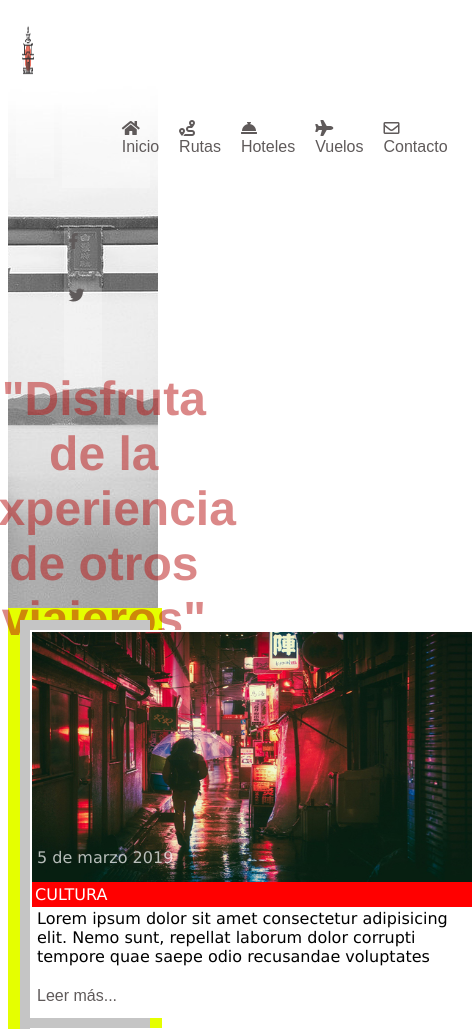
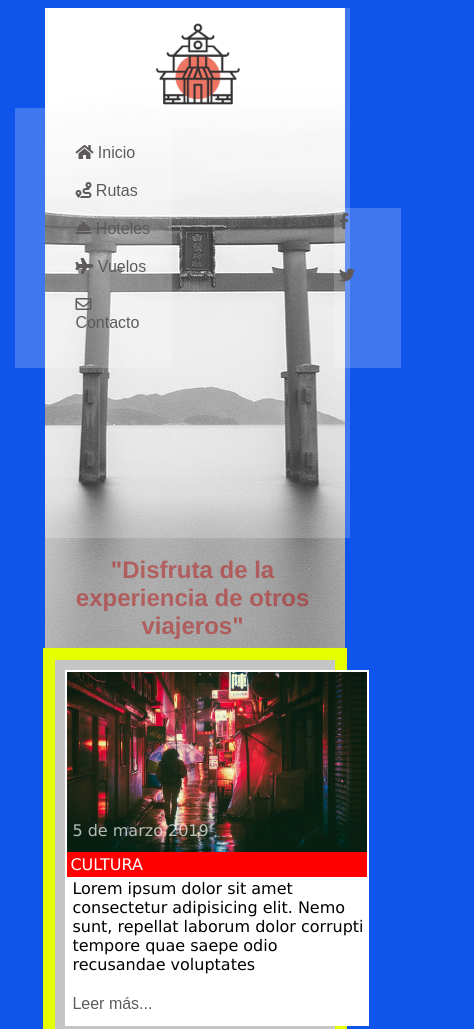
Before and after one commit to guillermotriguero/react, a plain HTML site: page index-flex.html in a window 390 px wide. Shown: the top 1029 px of the page, 474 px wide, since content can reach past the window. Drawn offline with Linux system fonts and the light colour scheme.

Commit message:
Maqueta flex terminada antes de limpiar código

```diff
--- a/styles/styles.css
+++ b/styles/styles.css
@@ -26,17 +26,12 @@ li {
     padding: 10px;
 }
 
-/* CONTAINERS ZONE */
-
 /*HEADER*/
 /* Container grande del header con menú, logo e imagen de cabecera*/
 
 .big-container {
     width: 1200px;
-            align-content: center; /* ¿por qué no funcionan?*/
-            justify-content: center;
-    display: flex;
-    flex-flow: row wrap;
+    margin: auto;
 
     background-image: url(/images/header-background.jpg);
     background-position-y:850px;
@@ -57,14 +52,15 @@ li {
 /* Logo */
 .item {
     display: flex;
-    padding: 5px;
+
+    /* código usado antes que creo que no hacía falta
      width: 20%;
-    height: 150px;
-    /* código usado antes que creo que no hacía falta
     margin-top: 10px;
     margin-bottom: 10px;*/
     background-color: rgb(255, 255, 255, 0.2);
 }
+
+
 
 /*Redes sociales*/
 
@@ -81,11 +77,15 @@ li {
 .bigitem {
     display: flex;
     justify-content: space-between;
-    align-items: center;
+    align-items: center; /* Esto me los centra verticalmente*/
     padding: 10px;
     width: 48%;
-    height: 150px;
     background-color: rgb(255, 255, 255, 0.2);
+}
+
+.bigitem a:hover{
+    text-decoration:underline;
+    color: rgba(139, 139, 139, 0.9);
 }
 
 /* Imagen del header con eslogan */
@@ -130,6 +130,7 @@ li {
 
 .big-container2 {
     display: flex;
+    margin: auto;  /* Esto me centra todo el bloque*/
     flex-flow: row wrap;
     width: 1200px;
     align-content: center;
@@ -193,7 +194,6 @@ li {
     background-color: red;
 }
 
-
 .readmore{
     font-family: Impact, Haettenschweiler, 'Arial Narrow Bold', sans-serif;
     text-align: left;
@@ -205,7 +205,6 @@ li {
     text-decoration:underline;
     color: rgba(139, 139, 139, 0.9);
 }
-
 
 /* Caja azul (item 9) debajo de las noticias */
 
@@ -222,11 +221,11 @@ li {
 /* Contenedor rojo*/
 .fourth-countainer {
     display: flex;
-    flex-flow: row wrap;
+    flex-direction: column;
+    align-items: center;
     margin-top: 10px;
     margin-left: 8px;
     margin-bottom: 10px;
-    justify-content: space-around;
     padding: 5px;
     width: 29%;
     background-color: rgb(184, 3, 3);
@@ -236,14 +235,12 @@ li {
 
 .item4 {
     display: flex;
-    flex-flow: column;
+    flex-direction: column;
+    align-items: center;
+    margin-top: 10px;
     padding: 5px;
     height: 150px;
-    width: 100%;
-    margin-top: 10px;
-    margin-left: 11px;
-    margin-right: 11px;
-    margin-bottom: 10px;
+    width: 90%;
     background-color: rgb(232, 250, 73);
 }
 
@@ -254,6 +251,7 @@ li {
 .fifth-container {
     display: flex;
     flex-flow: row wrap;
+    margin: auto;
     width: 1200px;
     align-content: center;
     justify-content: center;
@@ -272,27 +270,84 @@ li {
     background-color: rgb(232, 250, 73);
 }
 
-/* MEDIA QUERIES AREA*/
-/* Versión para pantallas tablet */
+/* |||||||||||||||| MEDIA QUERIES AREA ||||||||||||||||  */
+
+/* VERSIÓN TABLET */
 
 @media (max-width: 1240px) {
 
+    body {
+        background-color: rgb(15, 236, 26);
+    }
+
+    /*HEADER*/
+
+    /* Container del header que va dentro de .big-container (menú, logo...)*/
+    .container {
+        display: block;  /* En versión tablet nos conviene que los elementos se pongan uno debajo de otro*/
+    }
+
+    /* Container grande del header con menú, logo e imagen de cabecera*/
+
     .big-container {
-    width: 60%;
+        width: 80%;
     }
+
+    /* Menú de navegación*/
+
+    .bigitem {
+        display: block;
+        position: relative;
+        left: -40px;
+    }
+
+    ul {
+        display: block;
+    }
+
+    /* Logo */
+    .item {
+        display: flex;
+        align-items: center;
+        justify-content: center;
+    }
+
+    .item img {
+        height: 90px;
+    }
+
+    /*Redes sociales*/
+
+    .item-redes {
+        position: relative;
+        top: -160px;
+        right: -300px;
+        margin: auto; /* para centrarlo horizontalmente*/
+    }
+
+    /*Slogan*/
+
+    .item2{
+        font-size: 2em;
+        height: 50px;
+    }
+
+    /*BODY*/
+
+    /* Container grande alrededor del body, el contorno negro */
 
     .big-container2 {
         background-color: rgb(229, 255, 0);
-  width: 60%
+        width: 80%
     }
+
+    /* Caja grande de artículos */
 
     .third-container {
         flex: 50%;
     }
 
-.fourth-countainer {
-    width: 96%;
-}
+    /* Noticias-fichas */
 
     .item3 {
         width: 330px
@@ -302,61 +357,154 @@ li {
         width: 330px
     }
 
-.bigitem3 {
-    width: 662px;
+    /*SIDEBAR DERECHO*/
+
+    /* Contenedor rojo*/
+
+    .fourth-countainer {
+        width: 96%;
     }
 
+    /*FOOTER*/
+
+    /*Contenedor negro*/
+
     .fifth-container {
-    width: 60%;
-}
+        width: 80%;
     }
 
-/* Versión móvil */
-@media (max-width: 576px) {
 
-    .big-container {
-        width: 40%;
+/* VERSIÓN MÓVIL */
+@media (max-width: 750px) {
+
+    body {
+        background-color: rgb(15, 85, 236);
     }
 
+    /*HEADER*/
+
+    .item-redes {
+        right: -170px;
+    }
+
+    .item2{
+        font-size: 1.5em;
+        height: 50px;
+    }
+
+    /*BODY*/
+
+    /* Noticias-fichas */
+
+    .item3 {
+         width: 300px
+    }
+
+    .item3 img {
+        width: 300px
+     }
+
+
+/* DUDAS VERSIÓN RESPONSIVE:
+
+CONSEJOS PABLO:
+RESPONSIVE
+- Poner logo arriba y menú centrado: menos margen a los lados
+- En vez de flex row ponemos flex column p.e. para que quepa todo
+
+
+
+- Hasta donde hemos de estrechar en versión móvil?
+     - Por qué no se centra? (mismo problema que versión desktop)
+- Menú se sale por fuera / Redes sociales no encajan
+- Menú diferente disposición dentro de mismos tamaños versión tablet.
+¿Hay que hacer media queries intermedios?
+
+DUDAS GENERALES
+    - Alinear todo al centro en versión desktop: ya puse el width en los containers y no el body
+pero sigue sin funcionar: investigar
+
+- Menú alineado izquierda versión móvil: borrar espacios grandes (recordar no poner heights)
+
+
+VERSIÓN MÓVIL DE ANTES:
+
+
+    /*HEADER*/
+    /* Container grande del header con menú, logo e imagen de cabecera*/
+
+    /* .big-container {
+        width: 80%;
+    }
+
+    /* Container grande del header con menú, logo e imagen de cabecera*/
+
+/*
+
     .big-container img{
-        width:50%;
-        height:35%;
+        width:60%;
     }
 
     .big-container li{
         margin-top: 70px;
     }
 
-    .big-container2 {
+    /*Redes sociales*/
+
+
+/* Menú de navegación*/
+
+/* .bigitem {
+    display: flex;
+    justify-content: space-between;
+    align-items: center; /* Esto me los centra verticalmente*/
+    /* padding: 10px;
+    width: 48%;
+    background-color: rgb(255, 255, 255, 0.2); */
+
+
+    /*BODY*/
+
+    /* Container grande alrededor del body, el contorno negro */
+
+    /* .big-container2 {
         background-color: rgb(229, 255, 0);
-        width: 40%
-    }
+        width: 50%
+    } */
 
+    /* Caja grande de artículos */
+/*
     .third-container {
         flex: 40%;
-    }
+    } */
 
-    .item3 {
+    /* Noticias-fichas */
+
+    /* .item3 {
         width: 480px;
     }
 
     .item3 img {
         width: 440px;
         height: 250px;
-    }
+    } */
 
+    /*SIDEBAR DERECHO*/
+
+    /* Contenedor rojo*/
+/*
     .fourth-countainer {
         width: 95%;
+    } */
+
+    /*FOOTER*/
+
+    /*Contenedor negro*/
+
+    /* .fifth-container {
+        width: 80%;
     }
+} */
 
-    .fifth-container {
-        width: 40%;
+
 }
-}
-
-/* Pendiente:
-- Menú alineado izquierda versión móvil: borrar espacios grandes (recordar no poner heights)
-- Alinear todo al centro en versión desktop: ya puse el width en los containers y no el body
-pero sigue sin funcionar: investigar
-- Ver qué le pasan a las cajas amarillas laterales (han de subir arriba).
-*/
```
Also changed, not shown: index-flex.html (+3 -2 lines). Lines whose indentation alone changed are shown as unchanged.
